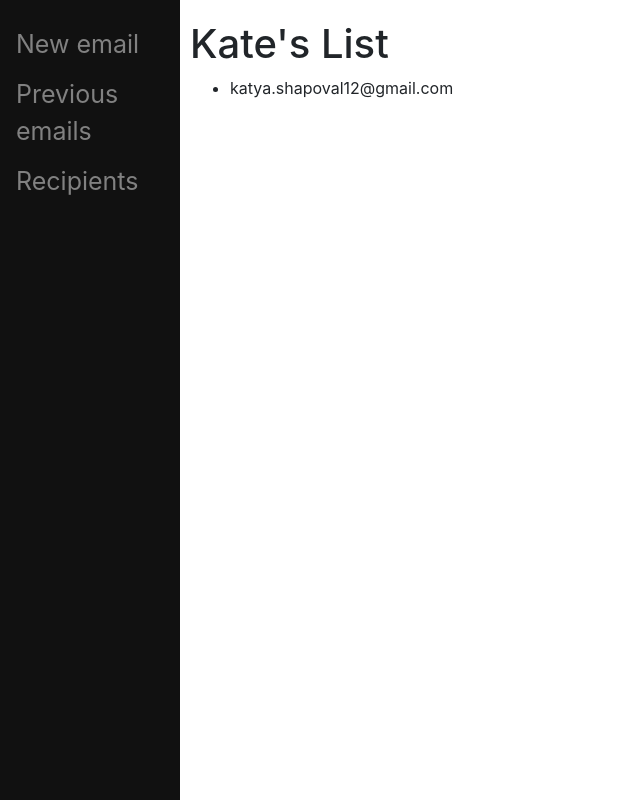
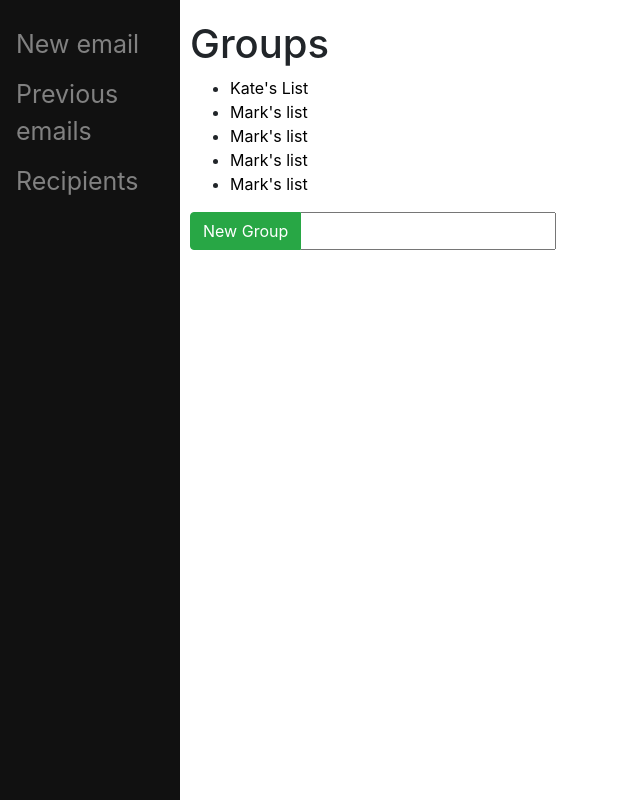
Before and after one commit to Katelynshapoval/EmailSender, a Django app: template main/templates/main/list.html in a window 1280 px wide. Shown: the whole page, without its empty margins (0-640 px from the left). Run offline with Django 4.2, Linux system fonts and the light colour scheme; the template is opened without the code that fills it: values that come from a table or form of the project are taken from there, others are empty; data comes from the database, SQL or seed files in the repository; both versions use the stored data as it was after the commit; tables that the repository leaves empty hold one stand-in row (values such as "Sample post"); some libraries are stand-ins or nearby versions.

Commit message:
lists of groups and emails

```diff
--- a/main/forms.py
+++ b/main/forms.py
@@ -4,3 +4,6 @@ class CreateNewList(forms.Form):
     email = forms.EmailField(label="To", max_length=200, widget=forms.TextInput(attrs={'placeholder': "Enter the recipient's email address", "style": "width: 300px"}))
     subject = forms.CharField(label="Subject", max_length=200, widget=forms.TextInput(attrs={'placeholder': 'Enter the subject', "style": "width: 300px"}))
     content = forms.CharField(label="Content", max_length=500, widget=forms.Textarea(attrs={'placeholder': 'Enter the message', "style": "height: 100px"}))
+
+class CreateNewGroup(forms.Form):
+    name = forms.CharField(label="", max_length=200)
--- a/main/templates/main/base.html
+++ b/main/templates/main/base.html
@@ -7,7 +7,7 @@
     <title>{% block title %}Home{% endblock %}</title>
     <link rel="stylesheet" href="https://cdn.jsdelivr.net/npm/bootstrap@4.3.1/dist/css/bootstrap.min.css"
           integrity="sha384-ggOyR0iXCbMQv3Xipma34MD+dH/1fQ784/j6cY/iJTQUOhcWr7x9JvoRxT2MZw1T" crossorigin="anonymous">
-<!--    <link rel="stylesheet" type="text/css" href="{% static 'css/style.css'%}">-->
+    <!--    <link rel="stylesheet" type="text/css" href="{% static 'css/style.css'%}">-->
     <style>
             .sidenav {
         height: 100%;
@@ -27,6 +27,10 @@
         color: #818181;
         display:block;
     }
+    a {
+        text-decoration: none;
+        color: black;
+    }
     .sidenav a:hover {
         color: #f1f1f1;
     }
@@ -35,14 +39,13 @@
         margin-top: 20px;
         padding: 0px 10px;
     }
-    fiel
     </style>
 </head>
 <body>
 <div class="sidenav">
     <a href="/send">New email</a>
     <a href="">Previous emails</a>
-    <a href="/1">Recipients</a>
+    <a href="/recipients">Recipients</a>
 </div>
 <div id="content" name="content" class="main">
     {% block content %}
--- a/main/templates/main/list.html
+++ b/main/templates/main/list.html
@@ -1,11 +1,29 @@
 {% extends 'main/base.html' %}
-{% block title %}Email List{% endblock %}
+{% block title %}Group List{% endblock %}
+{% load crispy_forms_tags %}
 
 {% block content %}
-<h1>{{ls.name}}</h1>
-<ul>
-    {% for item in ls.item_set.all %}
-    <li>{{item.recipient}}</li>
-    {% endfor %}
-</ul>
+<h1>Groups</h1>
+<form method="post" action="#">
+    {% csrf_token %}
+
+    <ul>
+        {%for name in ls%}
+        <li><a href="/{{name.id}}">{{name}}</a></li>
+        <!--    {% for item in name.item_set.all %}-->
+        <!--    <li>{{item.recipient}}</li>-->
+        <!--    {% endfor %}-->
+        {% endfor %}
+    </ul>
+
+    <div class="input-group mb-3">
+        <div class="input-group-prepend">
+            <button type="submit" name="newItem" value="newItem" class="btn btn-success">New Group</button>
+
+        </div>
+        <input type="text" name="new">
+
+    </div>
+</form>
+
 {% endblock %}
--- a/main/urls.py
+++ b/main/urls.py
@@ -3,7 +3,8 @@ from django.urls import path
 from . import views
 
 urlpatterns = [
-    path("<int:id>", views.index, name="index"),
+    path("<int:id>", views.list, name="list"),
+    path("recipients/", views.index, name="index"),
     path('', views.home, name='home'),
     path('send/', views.send, name='send'),
 ]
```
Also changed, not shown: main/templates/main/listofemails.html (added, +11 -0 lines), main/views.py (+22 -2 lines), db.sqlite3.
